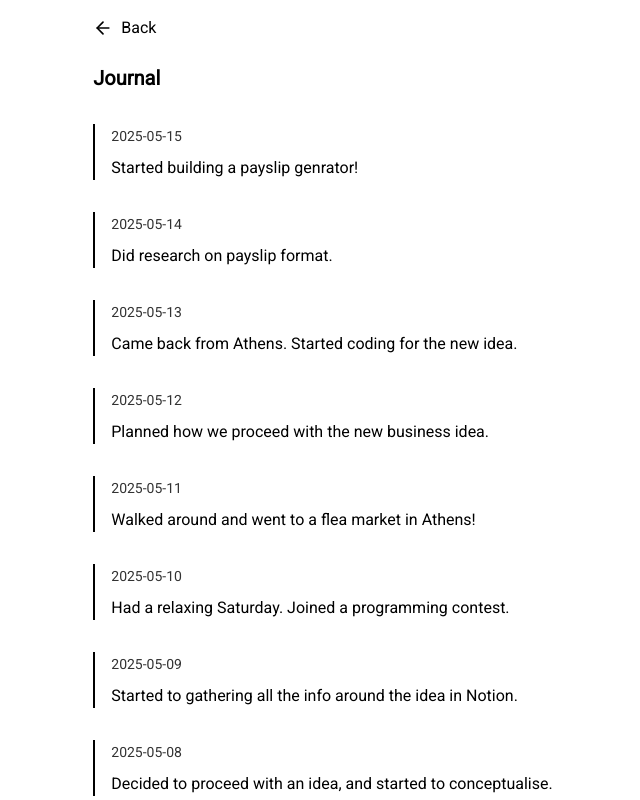
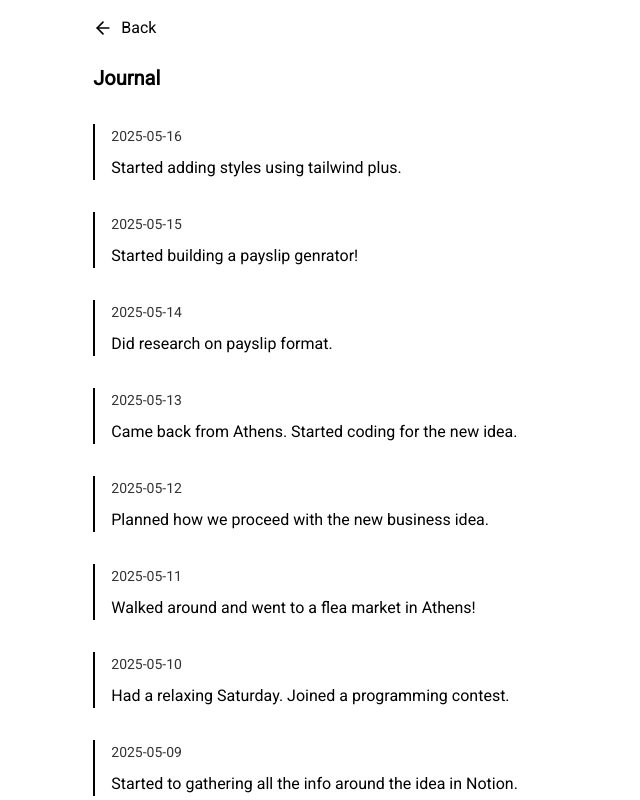
Before and after one commit to minamicode/minamicode.com, a Next.js app: page /journal in a window 1280 px wide. Shown: the top 800 px of the page, without its empty margins (248-888 px from the left). Built offline with nearby package versions, Linux system fonts and the light colour scheme.

Commit message:
add a journal entry

```diff
--- a/src/app/_components/JournalEntries.tsx
+++ b/src/app/_components/JournalEntries.tsx
@@ -6,6 +6,10 @@ type JournalEntry = {
 };
 
 const entries: JournalEntry[] = [
+  {
+    date: "2025-05-16",
+    text: "Started adding styles using tailwind plus.",
+  },
   {
     date: "2025-05-15",
     text: "Started building a payslip genrator!",
```
